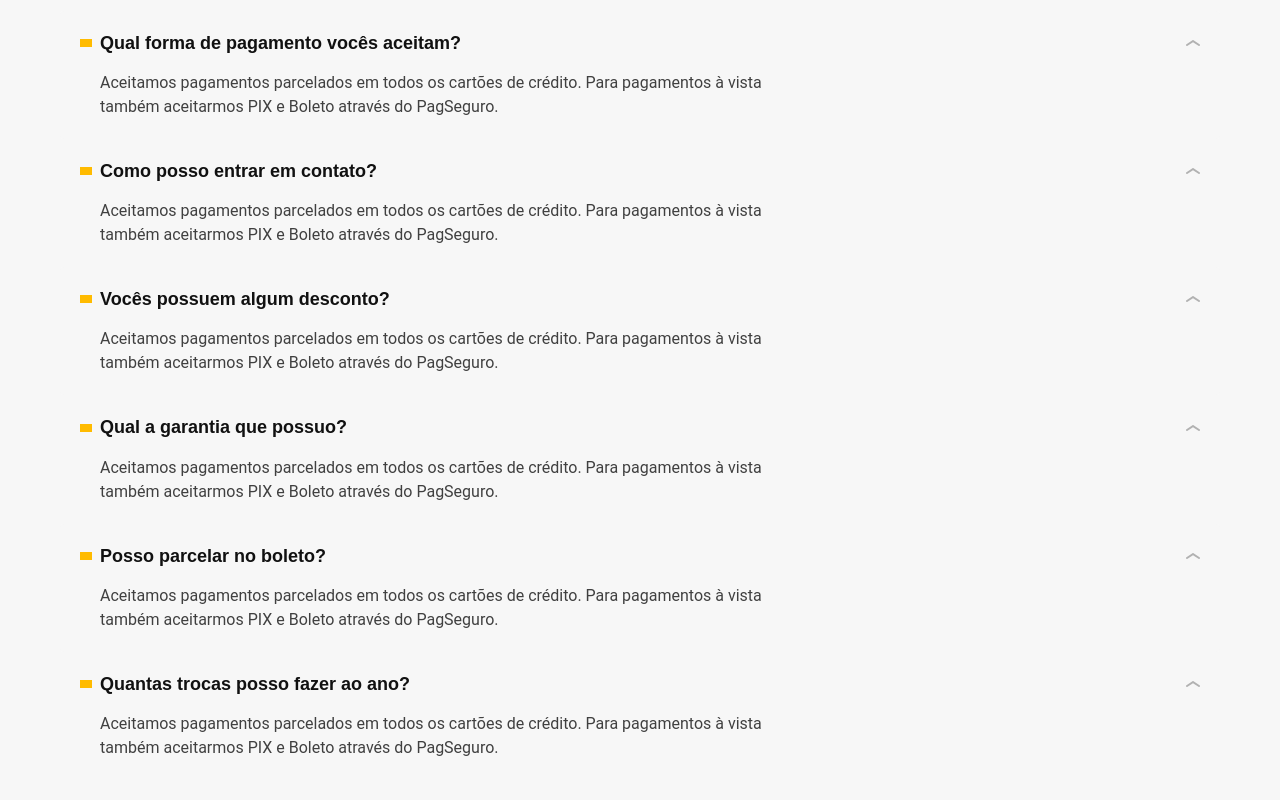
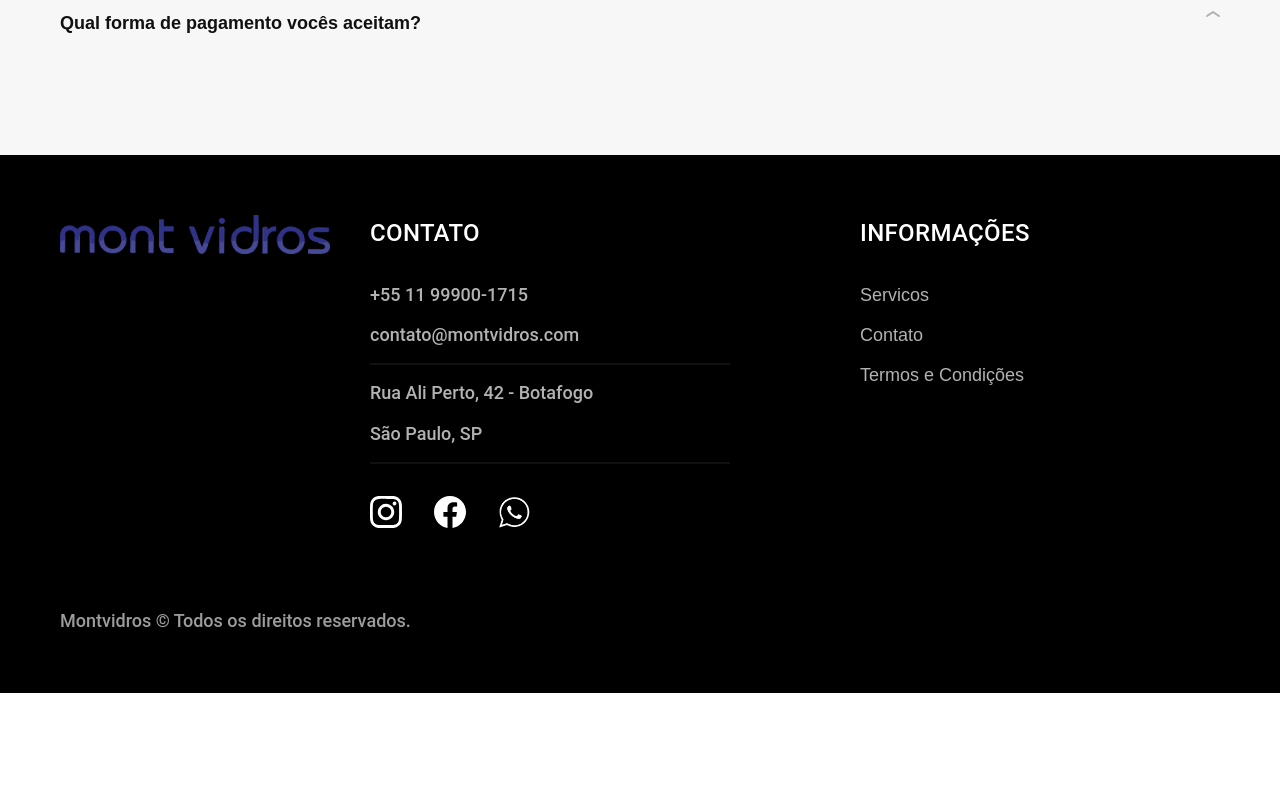
Before and after one commit to iamluhmrt/montvidros, a plain HTML site: page contato.html in a window 1280 px wide. Shown: the part 2020-2820 px from the top of the page. After the commit the page ends 2713 px from the top, so only its background shows below. Drawn offline with Linux system fonts and the light colour scheme.

Commit message:
chore: apply various non-functional changes

```diff
--- a/contato.html
+++ b/contato.html
@@ -85,7 +85,7 @@
   </main>
 
   <article class="lojas container">
-    <h2 class="font-1-xxl">lojas locais<span class="cor-p1">.</span></h2>
+    <h2 class="font-1-xxl">lojas locais<span class="cor-p6">.</span></h2>
     <div class="lojas-item">
       <img src="./img/lojas/rj.jpg" alt="mapa marcando o endereço em Rua Ali Perto, 25 - Rio de Janeiro - RJ">
       <div class="lojas-conteudo">
@@ -120,34 +120,13 @@
   </article>
 
   <article class="perguntas container">
-    <h2 class="font-1-xxl">perguntas frequentes<span class="cor-p1">.</span></h2>
+    <h2 class="font-1-xxl">perguntas frequentes<span class="cor-p7">.</span></h2>
 
-    <dl>
-      <div>
-        <dt class="font-1-m-b">Qual forma de pagamento vocês aceitam?</dt>
-        <dd class="font-2-s cor-9">Aceitamos pagamentos parcelados em todos os cartões de crédito. Para pagamentos à vista também aceitarmos PIX e Boleto através do PagSeguro.</dd>
-      </div>
-      <div>
-        <dt class="font-1-m-b">Como posso entrar em contato?</dt>
-        <dd class="font-2-s cor-9">Aceitamos pagamentos parcelados em todos os cartões de crédito. Para pagamentos à vista também aceitarmos PIX e Boleto através do PagSeguro.</dd>
-      </div>
-      <div>
-        <dt class="font-1-m-b">Vocês possuem algum desconto?</dt>
-        <dd class="font-2-s cor-9">Aceitamos pagamentos parcelados em todos os cartões de crédito. Para pagamentos à vista também aceitarmos PIX e Boleto através do PagSeguro.</dd>
-      </div>
-      <div>
-        <dt class="font-1-m-b">Qual a garantia que possuo?</dt>
-        <dd class="font-2-s cor-9">Aceitamos pagamentos parcelados em todos os cartões de crédito. Para pagamentos à vista também aceitarmos PIX e Boleto através do PagSeguro.</dd>
-      </div>
-      <div>
-        <dt class="font-1-m-b">Posso parcelar no boleto?</dt>
-        <dd class="font-2-s cor-9">Aceitamos pagamentos parcelados em todos os cartões de crédito. Para pagamentos à vista também aceitarmos PIX e Boleto através do PagSeguro.</dd>
-      </div>
-      <div>
-        <dt class="font-1-m-b">Quantas trocas posso fazer ao ano?</dt>
-        <dd class="font-2-s cor-9">Aceitamos pagamentos parcelados em todos os cartões de crédito. Para pagamentos à vista também aceitarmos PIX e Boleto através do PagSeguro.</dd>
-      </div>
-    </dl>
+    <details>
+      <summary class="font-1-m-b perguntas-summary">Qual forma de pagamento vocês aceitam?</summary>
+      <p class="font-2-s cor-9">Aceitamos pagamentos parcelados em todos os cartões de crédito. Para pagamentos à vista também aceitarmos PIX e Boleto através do PagSeguro.</p>
+    </details>
+
   </article>
 
   <footer class="footer-bg">
--- a/css/home/introducao.css
+++ b/css/home/introducao.css
@@ -17,7 +17,7 @@
 
 .introducao img {
   width: 100%;
-  height: 100%;
+  height: 700px;
   object-fit: cover;
   border-radius: 4px;
 }
--- a/css/home/perguntas.css
+++ b/css/home/perguntas.css
@@ -7,45 +7,25 @@
   margin-bottom: 60px;
 }
 
-.perguntas dl > div {
-  padding: 20px;
-  border-radius: 4px;
+.perguntas-summary {
+  display: flex;
+  justify-content: space-between;
 }
 
-.perguntas dl > div:nth-child(odd) {
-  background-color: var(--cor-1);
-}
-
-.perguntas dt {
-  display: grid;
-  grid-template-columns: auto 1fr auto;
-  align-items: center;
-  gap: 8px;
-  cursor: pointer;
-}
-
-.perguntas dt::before {
-  content: "";
-  display: inline-block;
-  width: 12px;
-  height: 8px;
-  background-color: var(--cor-p1);
-}
-
-.perguntas dt::after {
-  content: "";
+.perguntas-summary::after {
+  content: '';
   display: inline-block;
   width: 14px;
   height: 6px;
-  background: url("../../img/icones/seta-abrir.svg");
+  background: url('../../img/icones/seta-abrir.svg');
   transition: 0.3s;
 }
 
-.perguntas dt:hover::after {
+.perguntas-summary::hover::after {
   transform: rotate(180deg);
 }
 
-.perguntas dd {
+.perguntas p {
   padding-left: 20px;
   padding-top: 16px;
   max-width: 80ch;
```
Also changed, not shown: css/contato/contato.css (+5 -5 lines), index.html (+0 -1 lines), termos.html (+14 -16 lines).
